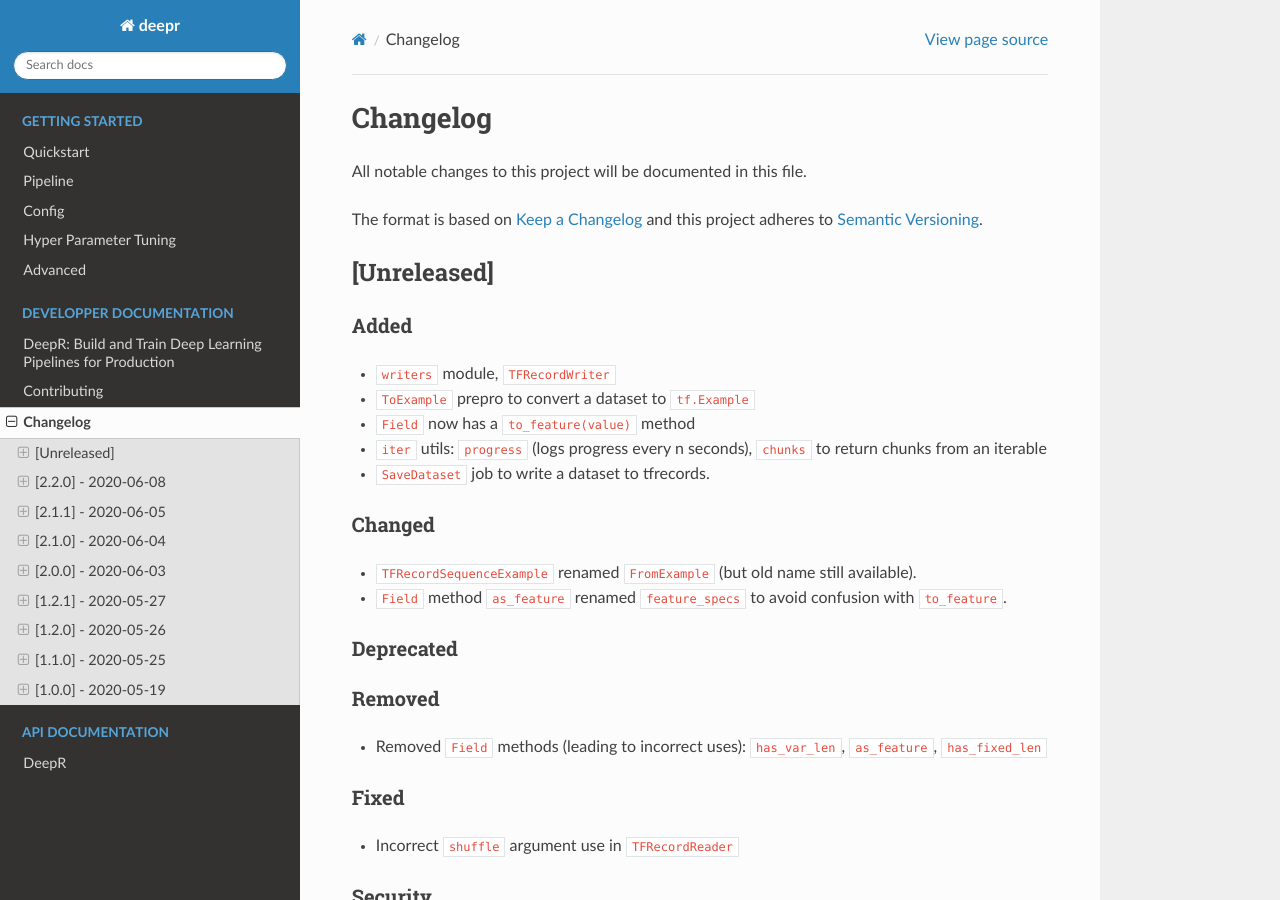
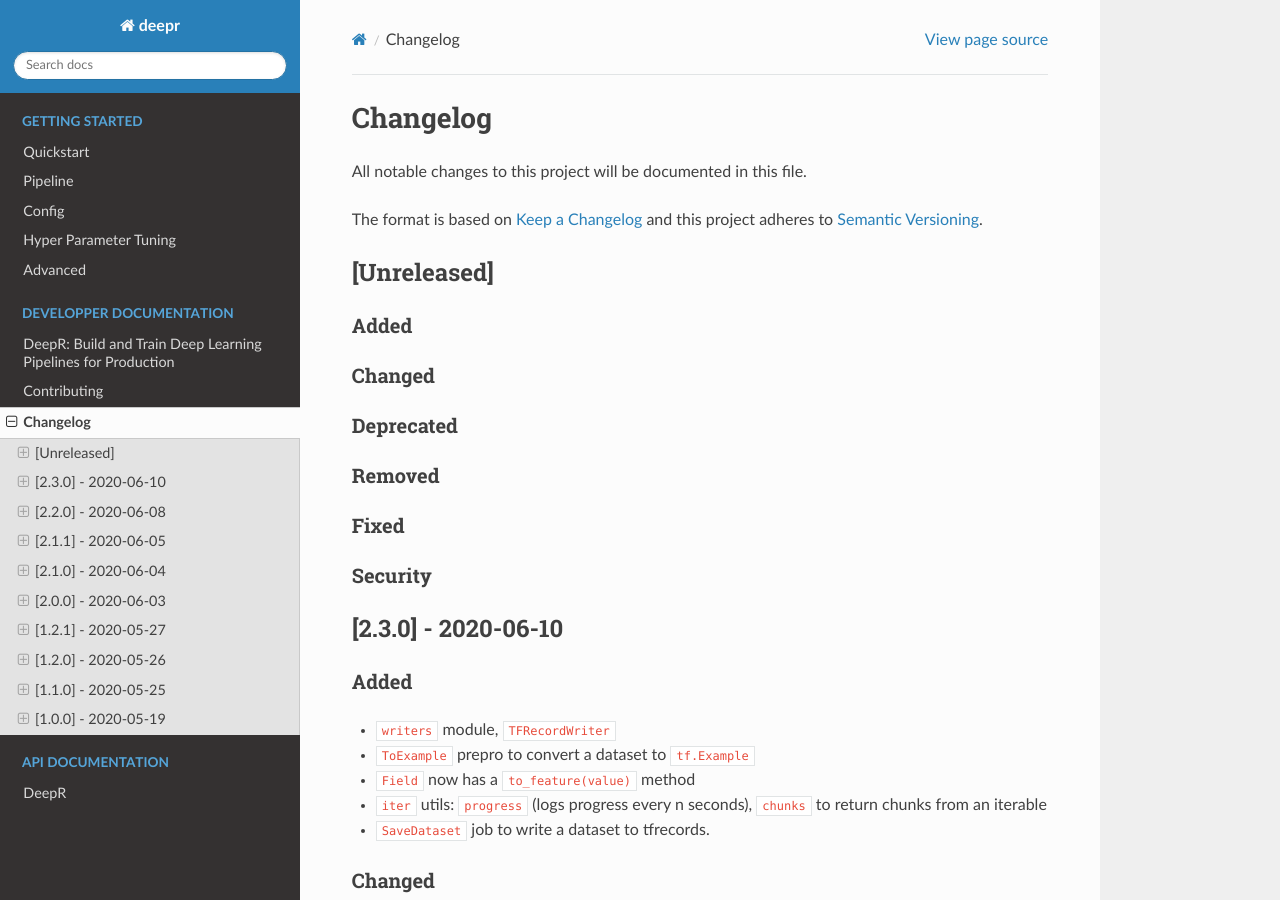
Before and after one commit to criteo/deepr, a Sphinx documentation site: the page built from docs/CHANGELOG.rst, in a window 1280 px wide and 900 px high. Built offline with Sphinx 7.4.7 and the Read the Docs theme 2.0.0, drawn with Linux system fonts in a browser that asks for light colours; pages that are not in the unit, such as notebooks, are missing from menus.

Commit message:
Release 2.3.0

```diff
--- a/deepr/version.py
+++ b/deepr/version.py
@@ -1,4 +1,4 @@
 # pylint: disable=all
 
-__version__ = "2.2.0"
+__version__ = "2.3.0"
 __author__ = "Criteo"
--- a/docs/CHANGELOG.rst
+++ b/docs/CHANGELOG.rst
@@ -9,6 +9,22 @@ and this project adheres to `Semantic Versioning <http://semver.org/>`_.
 
 [Unreleased]
 ------------
+
+Added
+~~~~~
+Changed
+~~~~~~~
+Deprecated
+~~~~~~~~~~
+Removed
+~~~~~~~
+Fixed
+~~~~~
+Security
+~~~~~~~~
+
+[2.3.0] - 2020-06-10
+--------------------
 
 Added
 ~~~~~
```
